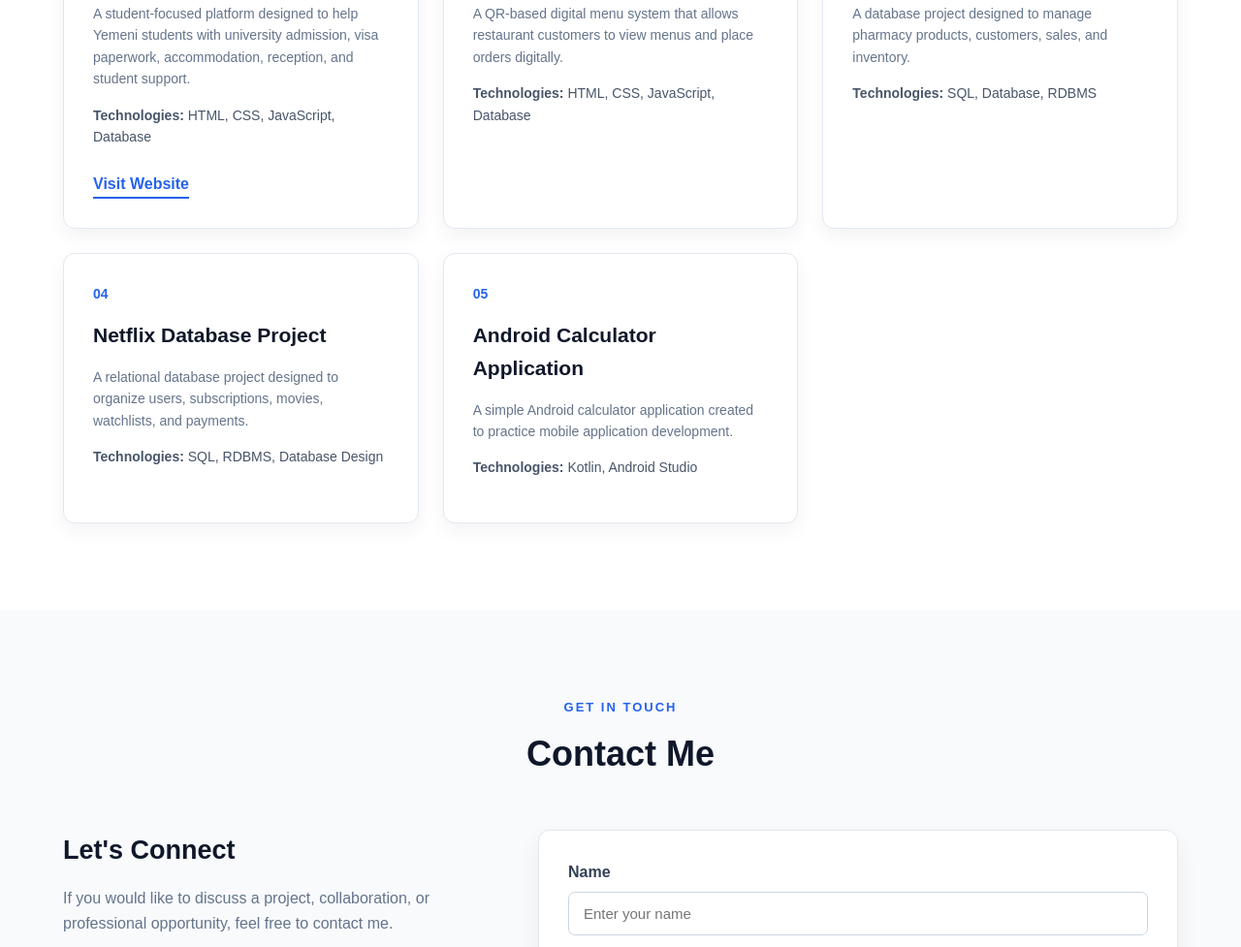
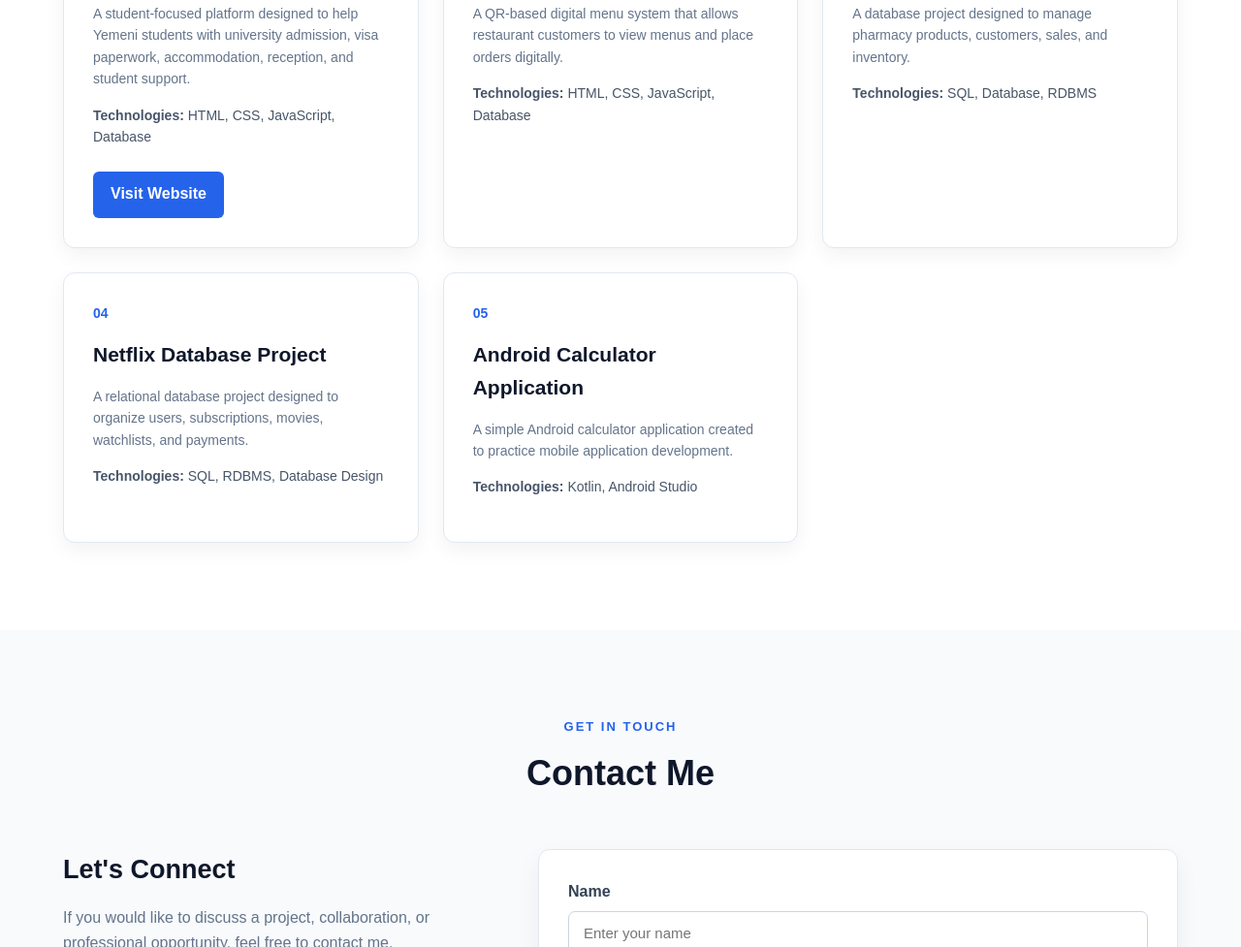
Before and after one commit to Kemoalsabri/akram, a plain HTML site: page index.html in a window 1280 px wide. Shown: the part 5212-6189 px from the top of the page at 97% size. Drawn offline with Linux system fonts and the light colour scheme; files whose address does not match are found by name.

Commit message:
Add project button styles and update button color
Added styles for project button and updated existing button color.

```diff
--- a/style.css
+++ b/style.css
@@ -492,15 +492,25 @@ td {
     font-size: 14px;
     margin-bottom: 15px;
 }
+.project-btn {
+    display: inline-block;
+    padding: 10px 18px;
+    background-color: #2563eb;
+    color: #ffffff;
+    font-weight: bold;
+    border-radius: 6px;
+    text-decoration: none;
+}
 
 .project-card .technologies {
     color: #475569;
+
 }
 
 .project-btn {
     display: inline-block;
     margin-top: 10px;
-    color: #2563eb;
+    color: white;
     font-weight: bold;
     border-bottom: 2px solid #2563eb;
     transition: color 0.3s ease;
```
